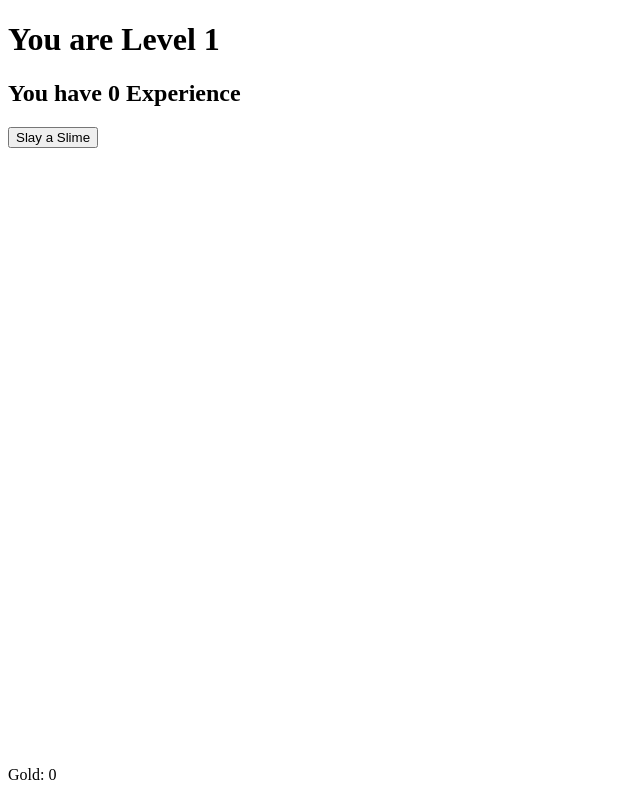
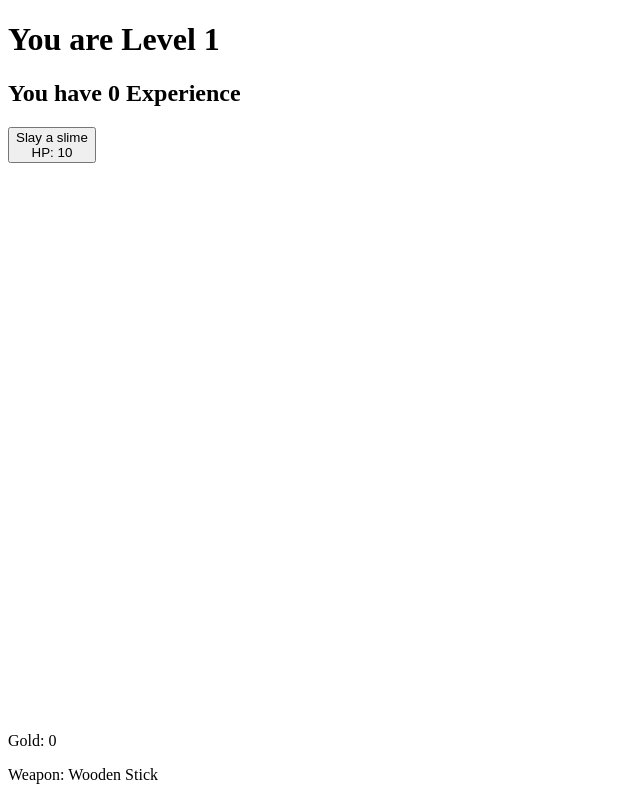
Before and after one commit to SierJeis/RPG-Incremental, a plain HTML site: page index.html in a window 1280 px wide. Shown: the whole page, without its empty margins (0-640 px from the left). Drawn offline with Linux system fonts and the light colour scheme.

Commit message:
Version 0.25 The Slime Update

```diff
--- a/index.html
+++ b/index.html
@@ -11,17 +11,22 @@
 <body onload="updatecount()">
     <div class="content">
         <div class="menus">
-            <h1 id="lvl">You are Level 1</h1>
-            <h2 id="exp">You have 0 Experience</h2>
-            <button onclick="thing_clicked()">Slay a Slime</button>
-        </div>
+            <div class="main">
+                <h1 id="lvl">You are Level 1</h1>
+                <h2 id="exp">You have 0 Experience</h2>
+                <button onclick="thing_clicked()" id="slime">Slay a Slime <br> HP: 10/10</button>
+            </div>
 
-        <div class="upgrades">
-
+            <div class="shop">
+                <div class="upgrades">
+                    <button>Buy Dagger</button>
+                </div>
+            </div>
         </div>
 
         <div class="inventory">
             <p id="money">Gold: 0</p>
+            <p id="weapon">Weapon: Wooden Stick</p>
         </div>
 
     </div>
--- a/script.js
+++ b/script.js
@@ -1,7 +1,8 @@
 var clicker = {
     Experience:0,
     Level:1,
-    Gold:0
+    Gold:0,
+    SlimeHP:10,
 
    };
     function thing_clicked(thing){
@@ -9,13 +10,18 @@ var clicker = {
             clicker['Level']+=1;
             clicker['Experience']=0;
         }
-        clicker['Experience']+=1;
-        clicker['Gold']+=1
+        if(clicker.SlimeHP <= 0){
+            clicker['Experience']+=1;
+            clicker['Gold']+=1;
+            clicker['SlimeHP'] = 11
+        }
+        clicker.SlimeHP-=1
     }
     function updatecount(){
         setInterval(() => {
             document.querySelector("#exp").innerHTML = "You have "+clicker.Experience+" Experience"
             document.querySelector("#lvl").innerHTML = "You are Level "+clicker.Level
             document.querySelector("#money").innerHTML = "Gold: "+clicker.Gold
+            document.querySelector("#slime").innerHTML = "Slay a slime <br>HP: "+clicker.SlimeHP
         },50);
     }
--- a/styles.css
+++ b/styles.css
@@ -3,3 +3,7 @@
     bottom: 0;
     width: 100%
 }
+
+.shop{
+    display: none;
+}
```
